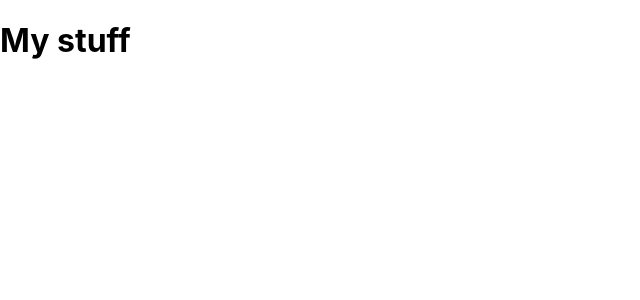
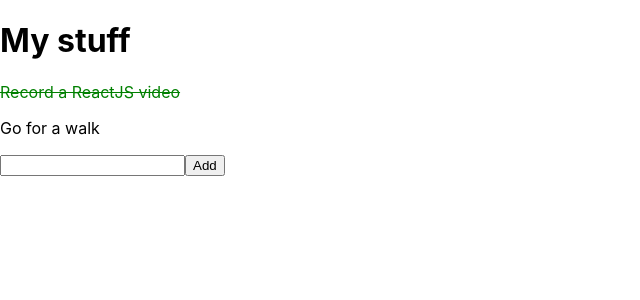
Before and after one commit to konojack/todolist-react, a React (Create React App) app: page / in a window 1280 px wide. Shown: the top 300 px of the page, without its empty margins (0-640 px from the left). Built offline with nearby package versions, Linux system fonts and the light colour scheme.

Commit message:
Adding new component, improvements

```diff
--- a/src/App.css
+++ b/src/App.css
@@ -1,3 +1,8 @@
+.done {
+  color: green;
+  text-decoration: line-through;
+}
+
 .App {
   text-align: center;
 }
--- a/src/App.js
+++ b/src/App.js
@@ -1,19 +1,60 @@
 import React, { Component } from 'react';
+import './App.css';
+import ToDoItem from './components/ToDoItem';
+
+const NewToDoForm = ({onChange, onSubmit, draft}) => (
+  <div>
+    <input type="text" onChange={onChange} value={ draft }></input>
+    <button onClick={onSubmit}>Add</button>
+  </div>
+)
 
 class ToDoList extends Component {
+  state = {
+    tasks: this.props.tasks,
+    draft: ''
+  }
+
+  updateDraft = event => {
+    this.setState({draft: event.target.value});
+  }
+
+  addToDo = () => {
+    const { draft }  = this.state;
+    this.setState(prevState => ({tasks: [...prevState.tasks, {text: draft}], draft: ''}));
+  }
+
   render() {
+    const { title } = this.props;
+    const { tasks, draft } = this.state;
     return (
     <div>
-      <h1>{this.props.title}</h1>
+      <h1>{ title }</h1>
+      { tasks.map(task => <ToDoItem text={task.text} done={task.done}/>) }
+      <NewToDoForm
+        onSubmit={this.addToDo}
+        onChange={this.updateDraft}
+        draft={ draft }
+      />
     </div>
     )
   }
 }
 class App extends Component {
+  myTasks = [
+    {
+      done: true,
+      text: 'Record a ReactJS video'
+    },
+    {
+      done: false,
+      text: "Go for a walk"
+    }
+  ];
   render() {
     return (
       <div>
-        <ToDoList title="My stuff" />
+        <ToDoList title="My stuff" tasks={this.myTasks}/>
       </div>
     );
   }
--- /dev/null
+++ b/src/components/ToDoItem/index.js
@@ -0,0 +1,25 @@
+import React, { Component } from 'react';
+
+class ToDoItem extends Component {
+    static defaultProps = {
+      done: false
+    }
+    state = {
+      done: this.props.done
+    }
+
+    toggleDone = () => {
+      this.setState({done: !this.state.done});
+    }
+
+    render() {
+      const { text } = this.props
+      return (
+        <div onClick={this.toggleDone} className={this.state.done ? 'done' : ''}>
+          <p>{text}</p>
+        </div>
+      )
+    }
+  }
+
+  export default ToDoItem;
```
